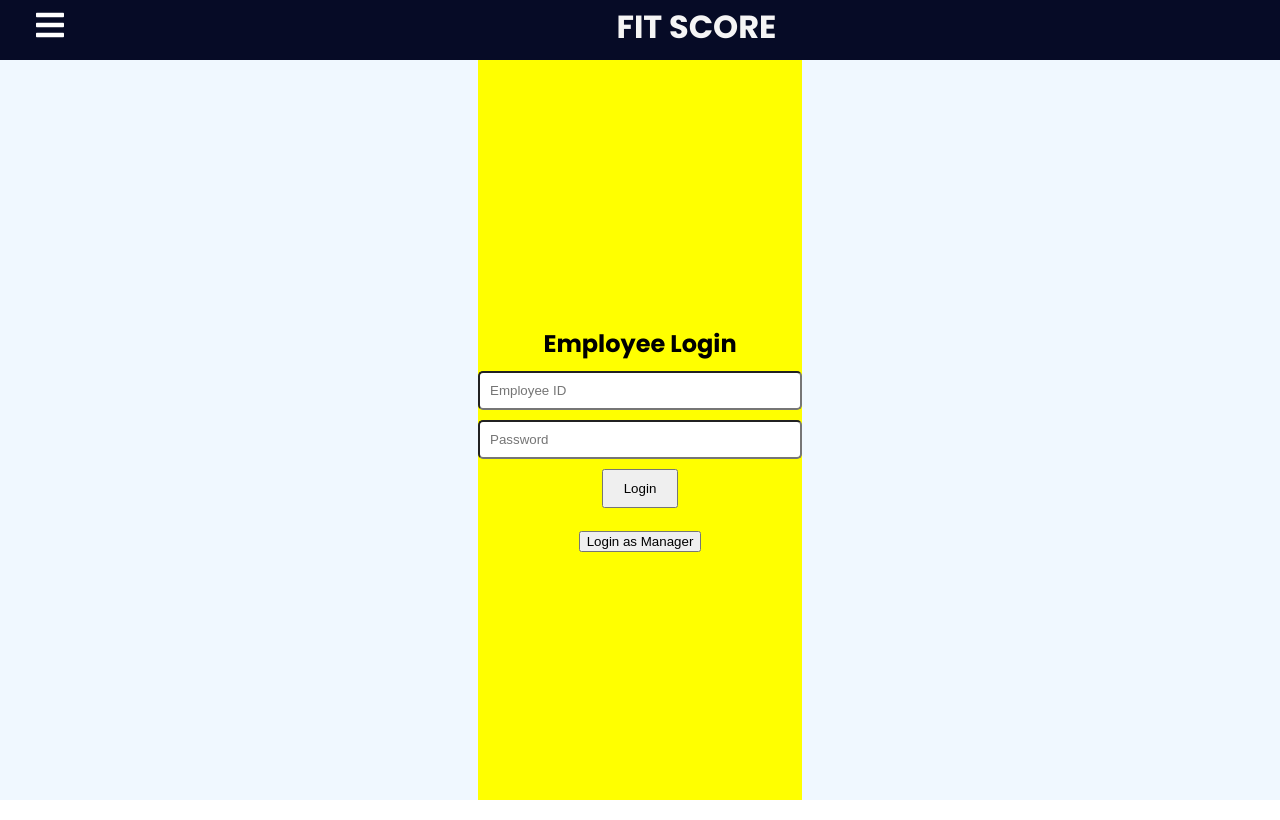
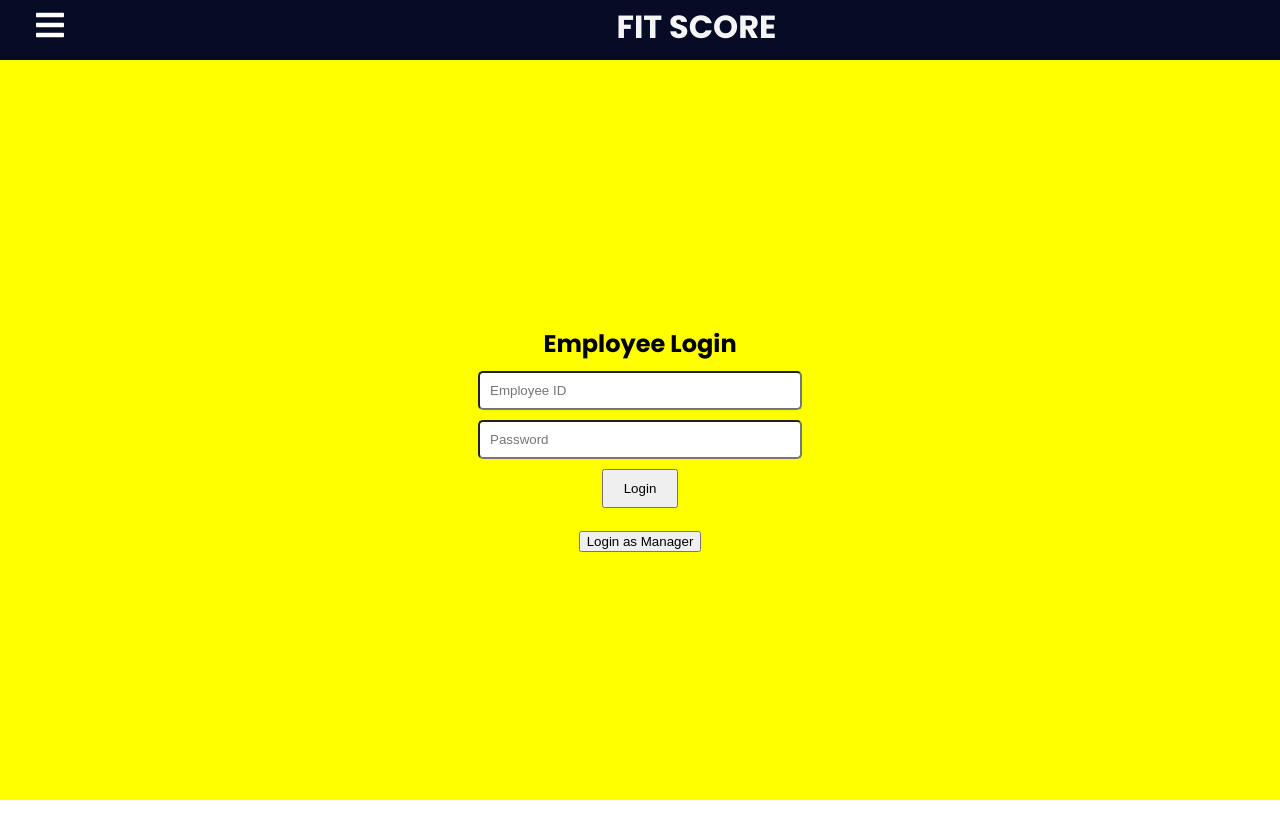
Before and after one commit to MercorHackathon/frontend, a React (Create React App) app: page / in a window 1280 px wide. Built offline with nearby package versions, Linux system fonts and the light colour scheme; no server answers.

Commit message:
Updated homepage css

```diff
--- a/src/App.css
+++ b/src/App.css
@@ -5,5 +5,4 @@
     display: flex;
     flex-direction: column;
     align-items: center;
-    margin-bottom: 20px;
   }
--- a/src/pages/homepage/homepage.css
+++ b/src/pages/homepage/homepage.css
@@ -4,7 +4,8 @@
     flex-direction: column;
     align-items: center;
     justify-content: center;
-    height: 100vh;
+    width: 100%;
+    height: 100%;
     background-color: yellow;
   }
 
```
